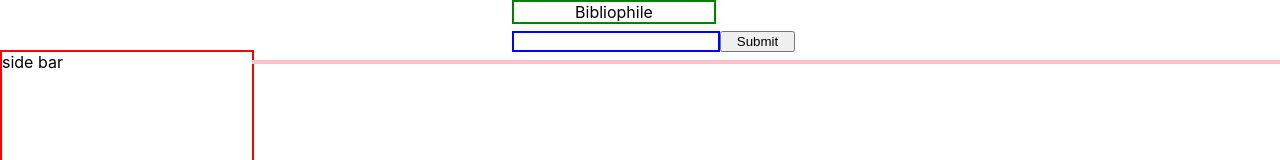
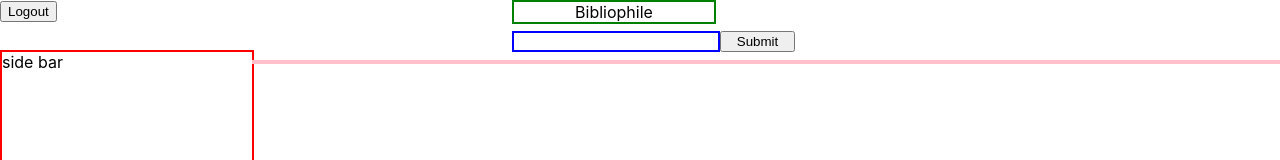
Before and after one commit to BSalemi/Bibliophile, a React (Create React App) app: page / in a window 1280 px wide. Shown: the top 160 px of the page. Built offline with nearby package versions, Linux system fonts and the light colour scheme.

Commit message:
created Logout component and Logout button and added to App

```diff
--- a/src/App.js
+++ b/src/App.js
@@ -5,6 +5,7 @@ import BooksContainer from './containers/BooksContainer'
 import SignUp from './components/SignUp';
 import Login from './components/Login';
 import Header from './components/Header';
+import Logout from './components/Logout'
 
 import './App.css';
 
@@ -25,6 +26,7 @@ export default class App extends React.Component{
       <div id="app">
         <Header/>
         <SearchBar updateResults={this.updateResults}/>
+        <Logout/>
         <SideBar/>
         <BooksContainer results={this.state.results}/>
       </div>
--- /dev/null
+++ b/src/components/Logout.js
@@ -0,0 +1,11 @@
+import React from 'react';
+
+export default class Logout extends React.Component {
+    render(){
+        return(
+            <div class="logout-btn">
+                <button id="logout">Logout</button>
+            </div>
+        )
+    }
+}
```
